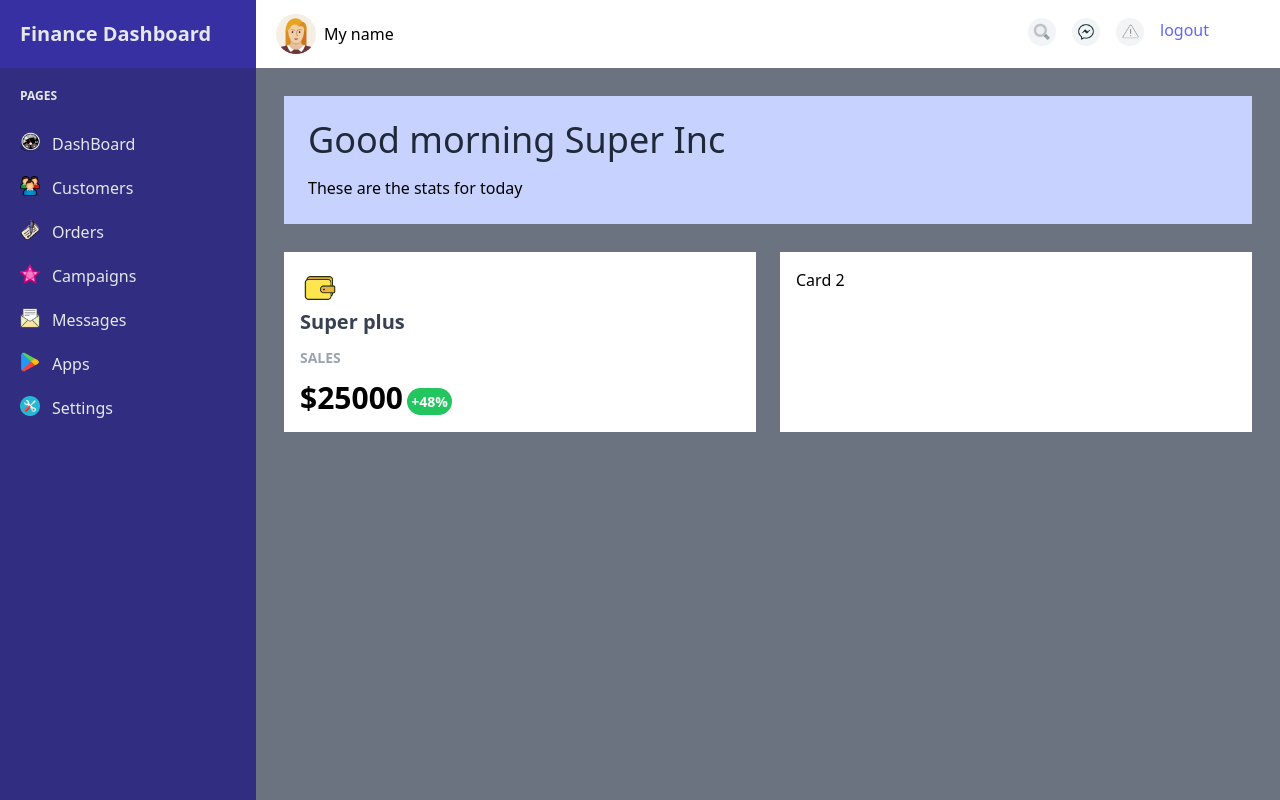
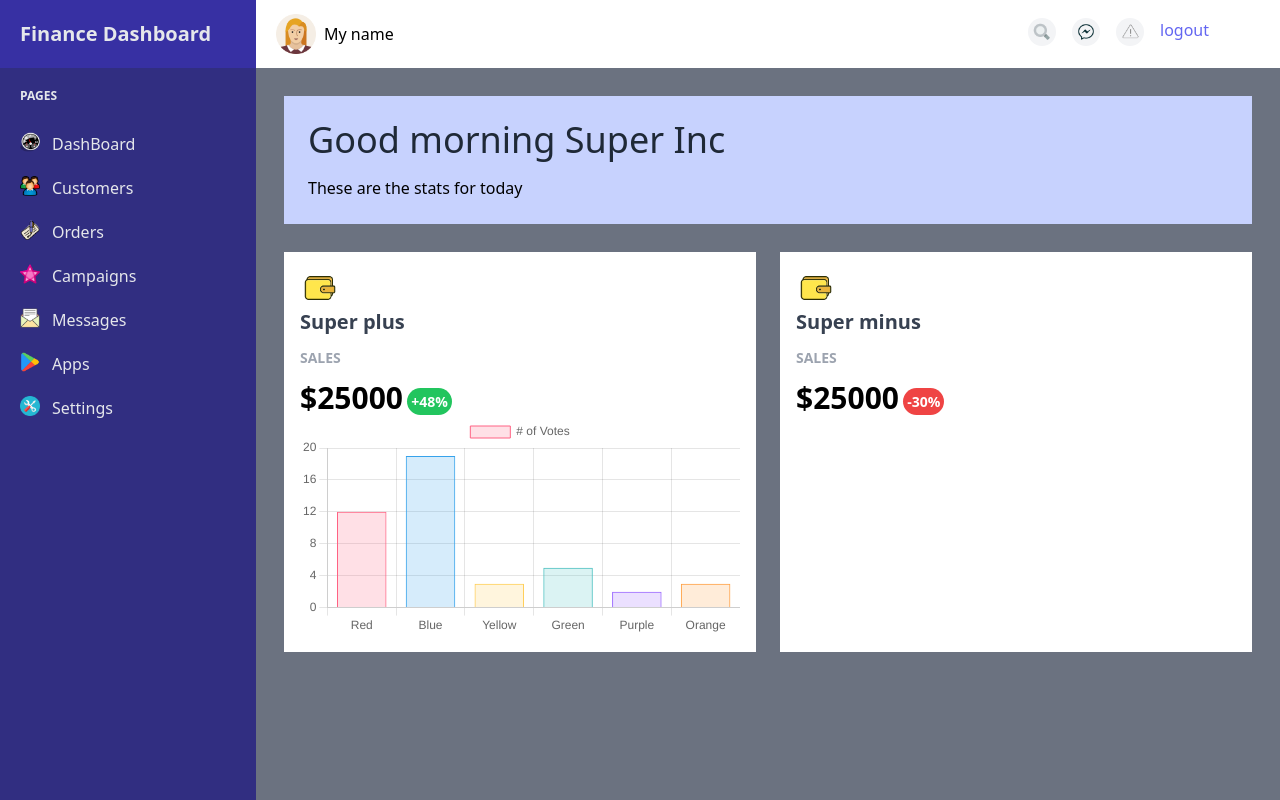
Before and after one commit to haugkjet/financial-dashboard, a website: page public/index.html in a window 1280 px wide. Drawn offline with nearby package versions, Linux system fonts and the light colour scheme.

Commit message:
Added one chart

```diff
--- a/public/index.html
+++ b/public/index.html
@@ -5,6 +5,7 @@
     <meta http-equiv="X-UA-Compatible" content="IE=edge">
     <meta name="viewport" content="width=device-width, initial-scale=1.0">
     <link rel="stylesheet" href="./style.css">
+    <script src="https://cdnjs.cloudflare.com/ajax/libs/Chart.js/3.7.1/chart.min.js"></script>
     <title>Financial Dashboard</title>
 </head>
 <body class="bg-gray-500">
@@ -77,8 +78,17 @@
                         <div class="uppercase mt-3 mb-3 font-bold text-sm text-gray-400">Sales</div>
                         <span class="font-bold text-3xl">$25000</span>
                         <span class="bg-green-500 text-white p-1 rounded-full text-sm font-bold align-text-top">+48%</span>
+                        <canvas id="myChart"</canvas>
+
                     </div>
-                    <div class="card w-1/2 bg-white p-4">Card 2</div>
+                    <div class="card w-1/2 bg-white p-4">
+                        <div><img src="../images/wallet.png" class="w-10 h-10" alt=""></div>
+                        <div class="font-bold text-xl text-gray-700">Super minus</div>
+                        <div class="uppercase mt-3 mb-3 font-bold text-sm text-gray-400">Sales</div>
+                        <span class="font-bold text-3xl">$25000</span>
+                        <span class="bg-red-500 text-white p-1 rounded-full text-sm font-bold align-text-top">-30%</span>
+                    </div>
+
 
                 </div>
 
@@ -87,5 +97,48 @@
         </div>
        <!-- <p class="bg-grey-500 w-64">First iteration will implement dashboard from https://www.udemy.com/course/tailwind-css-course/</>-->
     </div>
+    <script>
+        const ctx = document.getElementById('myChart').getContext('2d');
+        const myChart = new Chart(ctx, {
+            type: 'bar',
+            data: {
+                labels: ['Red', 'Blue', 'Yellow', 'Green', 'Purple', 'Orange'],
+                datasets: [{
+                    label: '# of Votes',
+                    data: [12, 19, 3, 5, 2, 3],
+                    backgroundColor: [
+                        'rgba(255, 99, 132, 0.2)',
+                        'rgba(54, 162, 235, 0.2)',
+                        'rgba(255, 206, 86, 0.2)',
+                        'rgba(75, 192, 192, 0.2)',
+                        'rgba(153, 102, 255, 0.2)',
+                        'rgba(255, 159, 64, 0.2)'
+                    ],
+                    borderColor: [
+                        'rgba(255, 99, 132, 1)',
+                        'rgba(54, 162, 235, 1)',
+                        'rgba(255, 206, 86, 1)',
+                        'rgba(75, 192, 192, 1)',
+                        'rgba(153, 102, 255, 1)',
+                        'rgba(255, 159, 64, 1)'
+                    ],
+                    borderWidth: 1
+                }]
+            },
+            options: {
+                scales: {
+                    y: {
+                        beginAtZero: true
+                    }
+                }
+            }
+        });
+        </script>
+
 </body>
+
+
+
+
+
 </html> <!--  -->
```
Also changed, not shown: public/style.css.
